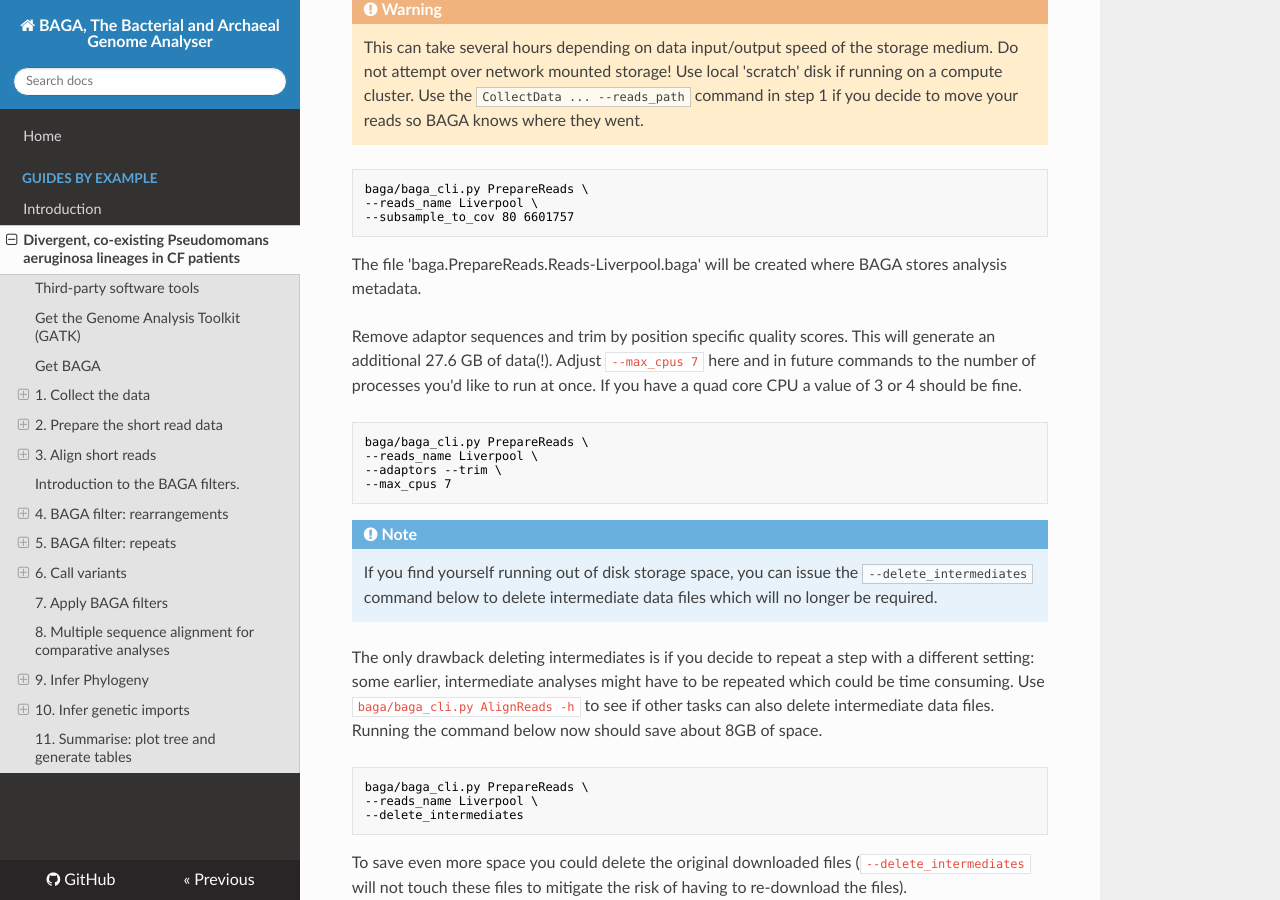
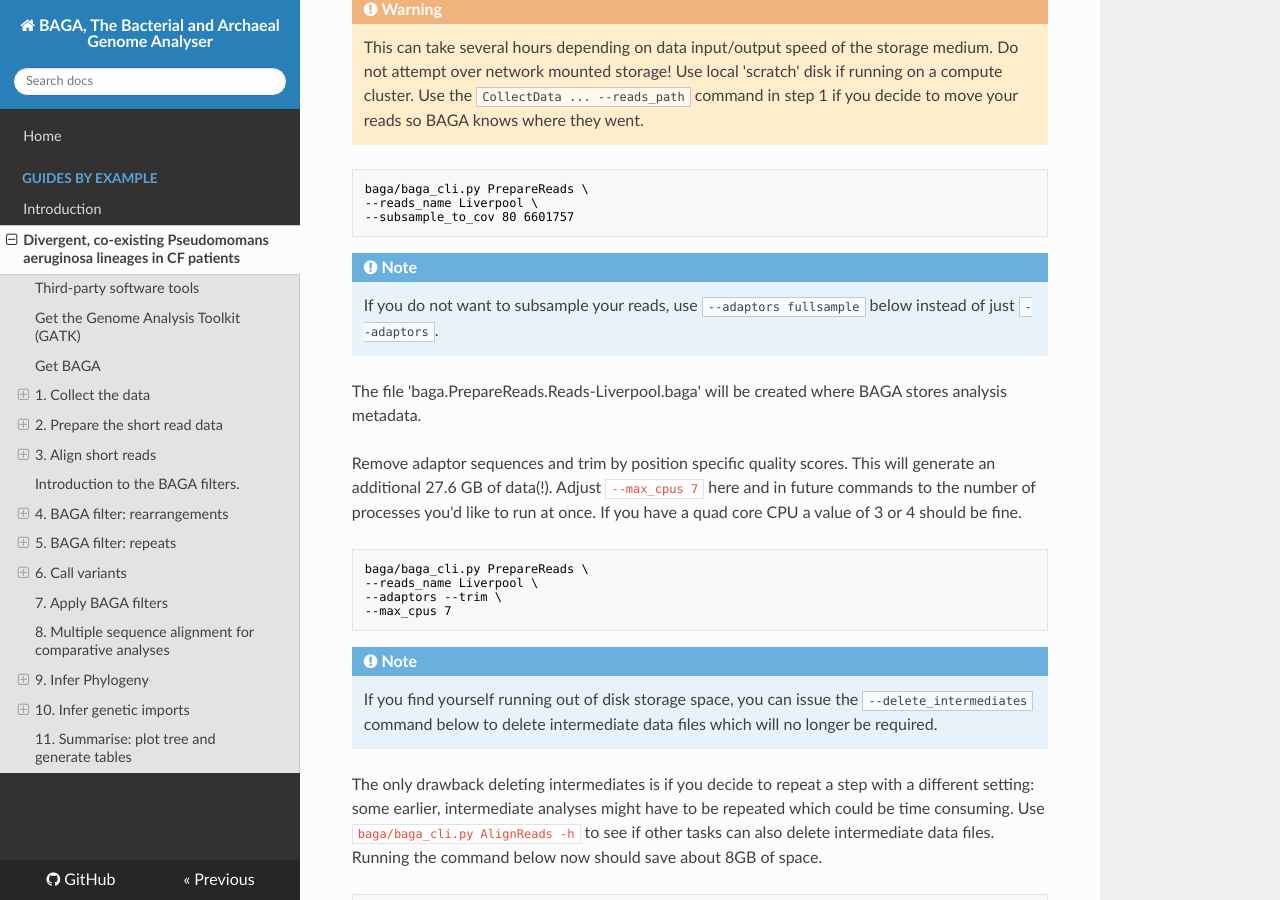
Before and after one commit to daveuu/baga, an MkDocs documentation site: the page built from docs/guide1.md, in a window 1280 px wide and 900 px high, scrolled down 4859 px. Built offline with MkDocs 1.6.1, drawn with Linux system fonts in a browser that asks for light colours; nearby versions of some CDN libraries; old or Windows-style settings are respelled for this version of MkDocs.

Commit message:
mention '--adaptors fullsample' for non-subsampled reads

````diff
--- a/docs/guide1.md
+++ b/docs/guide1.md
@@ -141,6 +141,8 @@ baga/baga_cli.py PrepareReads \
 --reads_name Liverpool \
 --subsample_to_cov 80 6601757
 ```
+!!! note
+    If you do not want to subsample your reads, use `--adaptors fullsample` below instead of just `--adaptors`.
 
 The file 'baga.PrepareReads.Reads-Liverpool.baga' will be created where BAGA stores analysis metadata.
 
````
